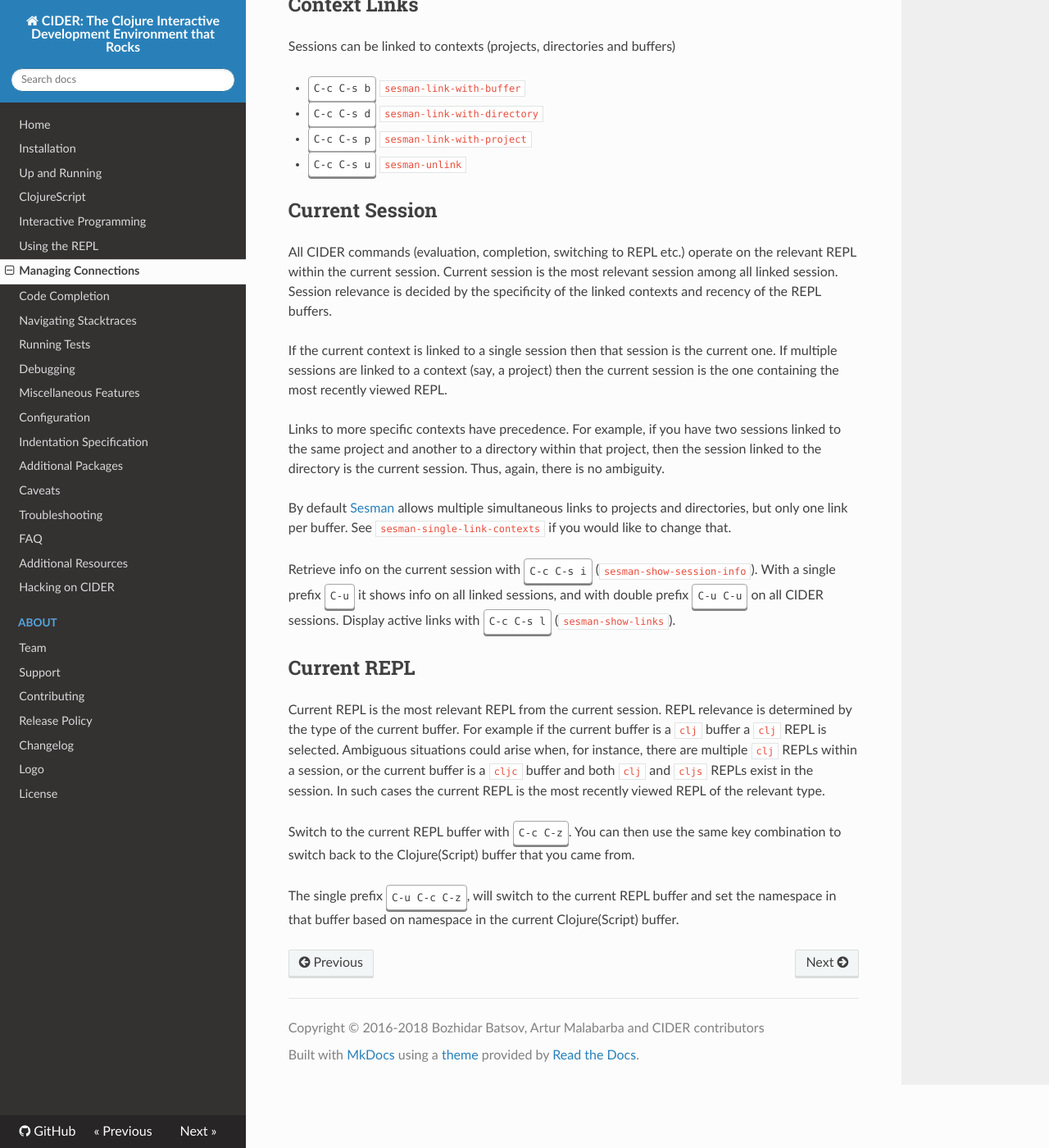
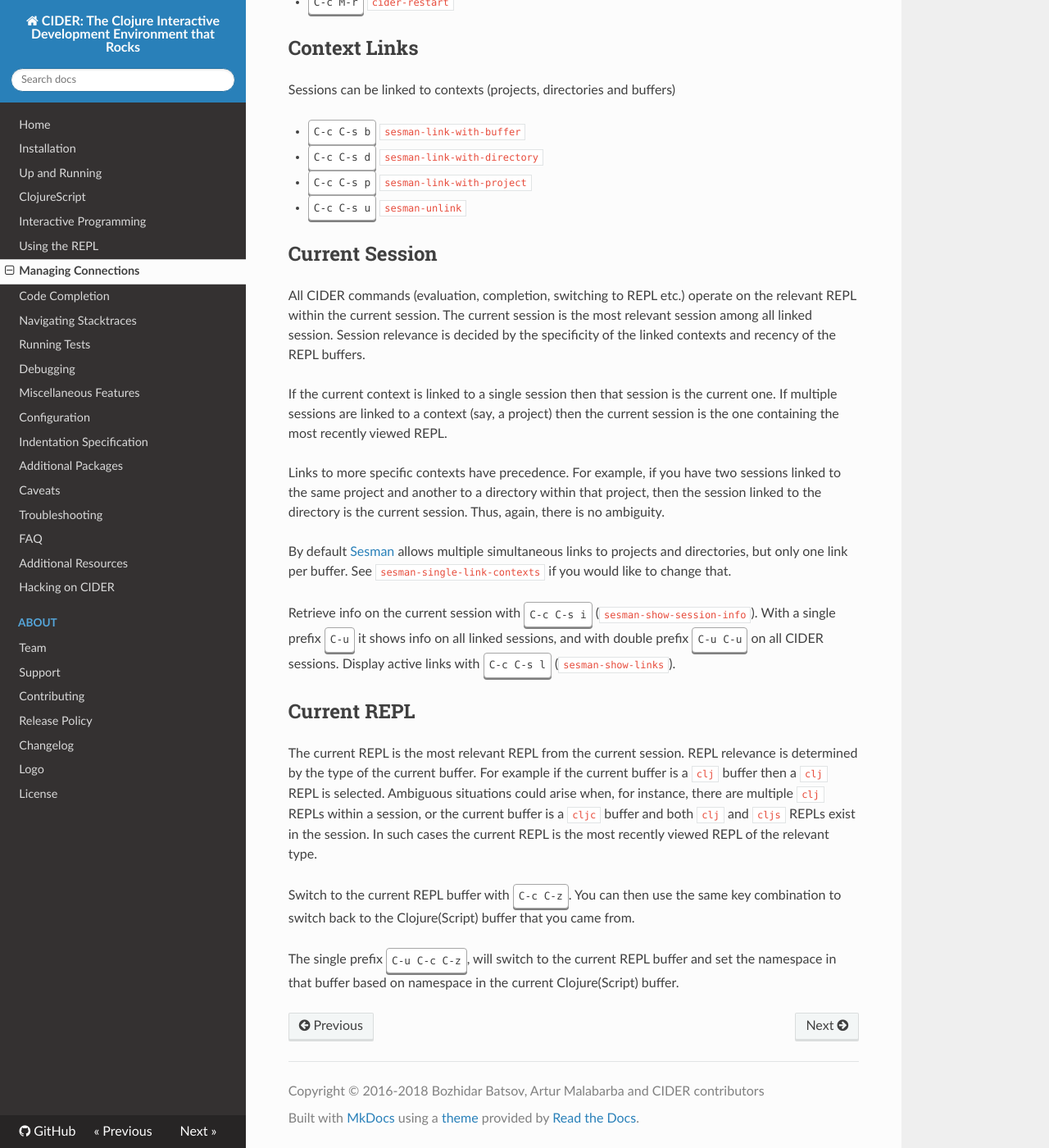
Before and after one commit to clojure-emacs/cider, an MkDocs documentation site: the page built from doc/managing_connections.md, in a window 1280 px wide and 1400 px high, scrolled down 1047 px. Shown: the whole window at 82% size. Built offline with MkDocs 1.6.1, drawn with Linux system fonts in a browser that asks for light colours; nearby versions of some CDN libraries; old or Windows-style settings are respelled for this version of MkDocs.

Commit message:
Improve a bit the article on managing connections

```diff
--- a/doc/managing_connections.md
+++ b/doc/managing_connections.md
@@ -48,7 +50,7 @@
 ## Current Session
 
 All CIDER commands (evaluation, completion, switching to REPL etc.) operate on
-the relevant REPL within the current session. Current session is the most
+the relevant REPL within the current session. The current session is the most
 relevant session among all linked session. Session relevance is decided by the
 specificity of the linked contexts and recency of the REPL buffers.
 
@@ -70,12 +72,11 @@
 on all linked sessions, and with double prefix <kbd>C-u C-u</kbd> on all CIDER
 sessions. Display active links with <kbd>C-c C-s l</kbd> (`sesman-show-links`).
 
-
 ## Current REPL
 
-Current REPL is the most relevant REPL from the current session. REPL relevance
+The current REPL is the most relevant REPL from the current session. REPL relevance
 is determined by the type of the current buffer. For example if the current
-buffer is a `clj` buffer a `clj` REPL is selected. Ambiguous situations could
+buffer is a `clj` buffer then a `clj` REPL is selected. Ambiguous situations could
 arise when, for instance, there are multiple `clj` REPLs within a session, or
 the current buffer is a `cljc` buffer and both `clj` and `cljs` REPLs exist in
 the session. In such cases the current REPL is the most recently viewed REPL of
```
Also changed, not shown: other parts of doc/managing_connections.md (+4 -2 lines).
